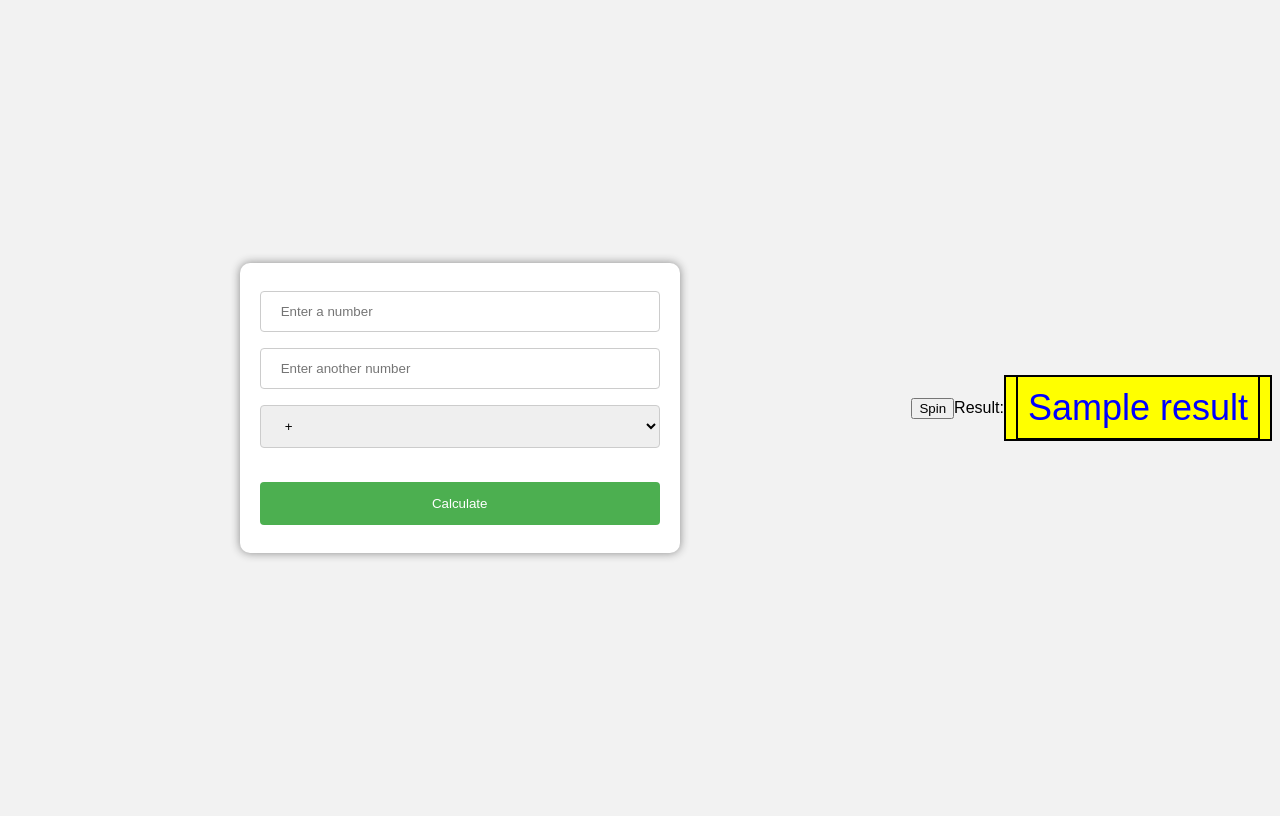
After one commit to flyfir248/flask-calculator, a Flask app: template templates/template.html in a window 1280 px wide. The commit adds this page. Run offline with Flask 2, Linux system fonts and the light colour scheme; the template is opened without the code that fills it: most values are stand-ins (such as "Sample title", 1, 10 or a date in 2020).

Commit message:
spinny icon

```diff
--- a/main.py
+++ b/main.py
@@ -1,8 +1,5 @@
-from flask import Flask, request
-from flask import Flask, request, render_template, send_from_directory
-app = Flask(__name__, static_folder='.', static_url_path='')
-
-#app = Flask(__name__)
+from flask import Flask, request, render_template
+app = Flask(__name__,template_folder='templates',static_folder='static')
 
 @app.route('/calculate', methods=['GET', 'POST'])
 def calculate():
@@ -23,60 +20,10 @@ def calculate():
             result = num1 / num2
         else:
             return 'Invalid operator'
+        return render_template('template.html', result=result)
 
-        return '''
-        <html>
-            <head>
-                <link rel="stylesheet" type="text/css" href="styles.css"></link>
-            </head>
-            <body>
-                <form method="post">
-                    <input type="text" name="num1" placeholder="Enter a number">
-                    <br>
-                    <input type="text" name="num2" placeholder="Enter another number">
-                    <br>
-                    <select name="operator">
-                        <option value="add">+</option>
-                        <option value="subtract">-</option>
-                        <option value="multiply">*</option>
-                        <option value="divide">/</option>
-                    </select>
-                    <br><br>
-                    <input type="submit" value="Calculate">
-                </form>
-                <br>
-                <label>Result:</label>
-                <br>
-                <div class="result">
-                    <label class="result">'''+ str(result) + '''</label>
-                </div>
-            </body>
-        </html>
-           '''
     else:
-        return '''
-            <html>
-                <head>
-                    <link rel="stylesheet" type="text/css" href="styles.css"></link>
-                </head>
-                <body>
-                    <form method="post">
-                        <input type="text" name="num1" placeholder="Enter a number">
-                        <br>
-                        <input type="text" name="num2" placeholder="Enter another number">
-                        <br>
-                        <select name="operator">
-                            <option value="add">+</option>
-                            <option value="subtract">-</option>
-                            <option value="multiply">*</option>
-                            <option value="divide">/</option>
-                        </select>
-                        <br><br>
-                        <input type="submit" value="Calculate">
-                    </form>
-                </body>
-            </html>
-        '''
+        return render_template('template.html')
 
 if __name__ == '__main__':
     app.run()
--- a/styles.css
+++ b/static/styles.css
@@ -51,3 +51,17 @@ input[type=submit]:hover {
     text-align: center; /* center the text */
     font-size: 36px; /* make the text larger */
 }
+
+.spin-button {
+    animation: spin 1s linear infinite;
+}
+
+@keyframes spin {
+    from {transform: rotate(0deg);}
+    to {transform: rotate(360deg);}
+}
+
+.dark-theme {
+    background-color: #333;
+    color: #fff;
+}
--- /dev/null
+++ b/templates/template.html
@@ -0,0 +1,37 @@
+<!doctype html>
+<html>
+<head>
+    <link rel="stylesheet" type="text/css" href="{{url_for('static', filename='styles.css')}}">
+</head>
+<body>
+    <form method="post">
+        <input type="text" name="num1" placeholder="Enter a number">
+        <br>
+        <input type="text" name="num2" placeholder="Enter another number">
+        <br>
+        <select name="operator">
+            <option value="add">+</option>
+            <option value="subtract">-</option>
+            <option value="multiply">*</option>
+            <option value="divide">/</option>
+        </select>
+        <br><br>
+        <input type="submit" value="Calculate">
+    </form>
+    <button type="button" value="Spin" onclick="spin()" id="spin-button">Spin</button>
+    <br>
+    <label>Result:</label>
+    <br>
+    <div class="result">
+        <label class="result">{{result}}</label>
+    </div>
+    <script>
+        function spin() {
+            var button = document.getElementById("spin-button");
+            var body = document.getElementsByTagName("body")[0];
+            button.classList.toggle("spin-button");
+            body.classList.toggle("dark-theme");
+        }
+    </script>
+</body>
+</html>
```
